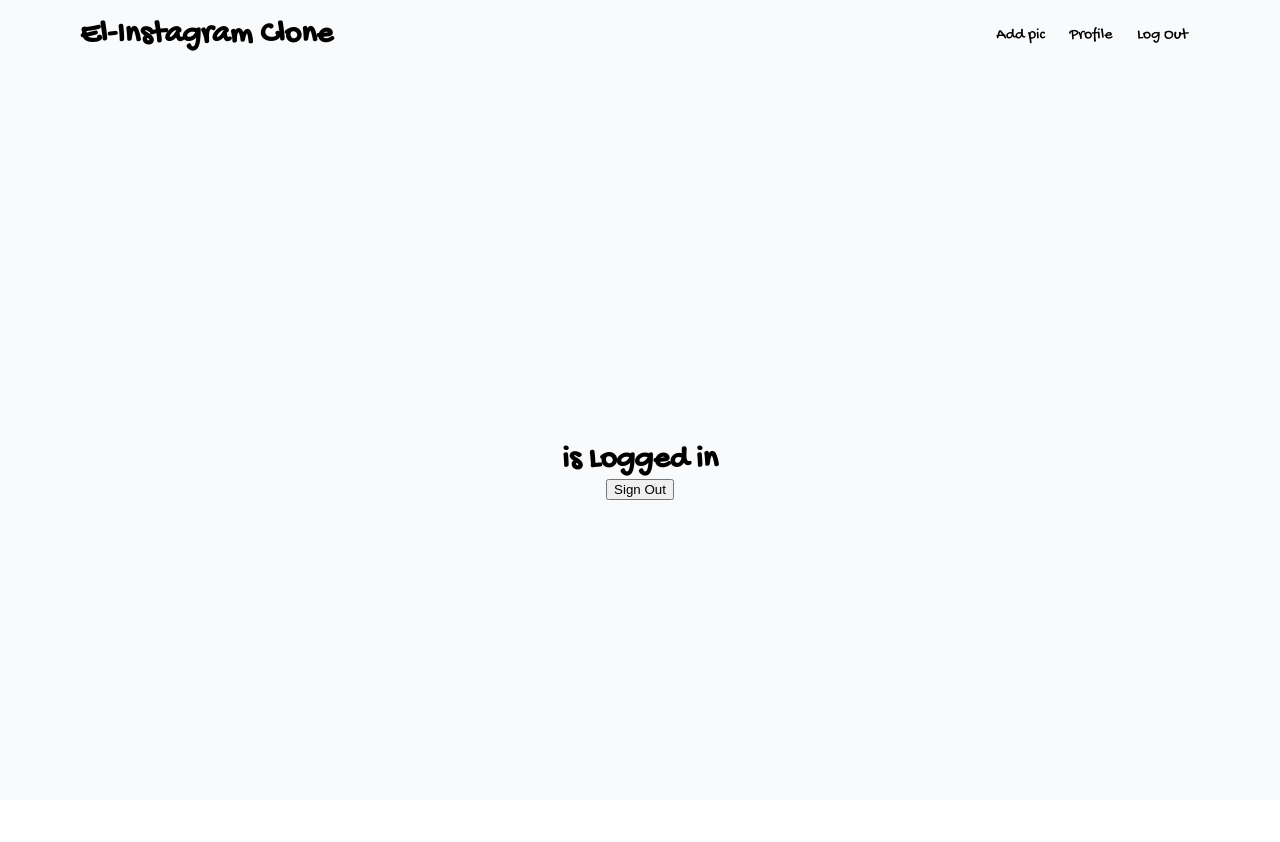
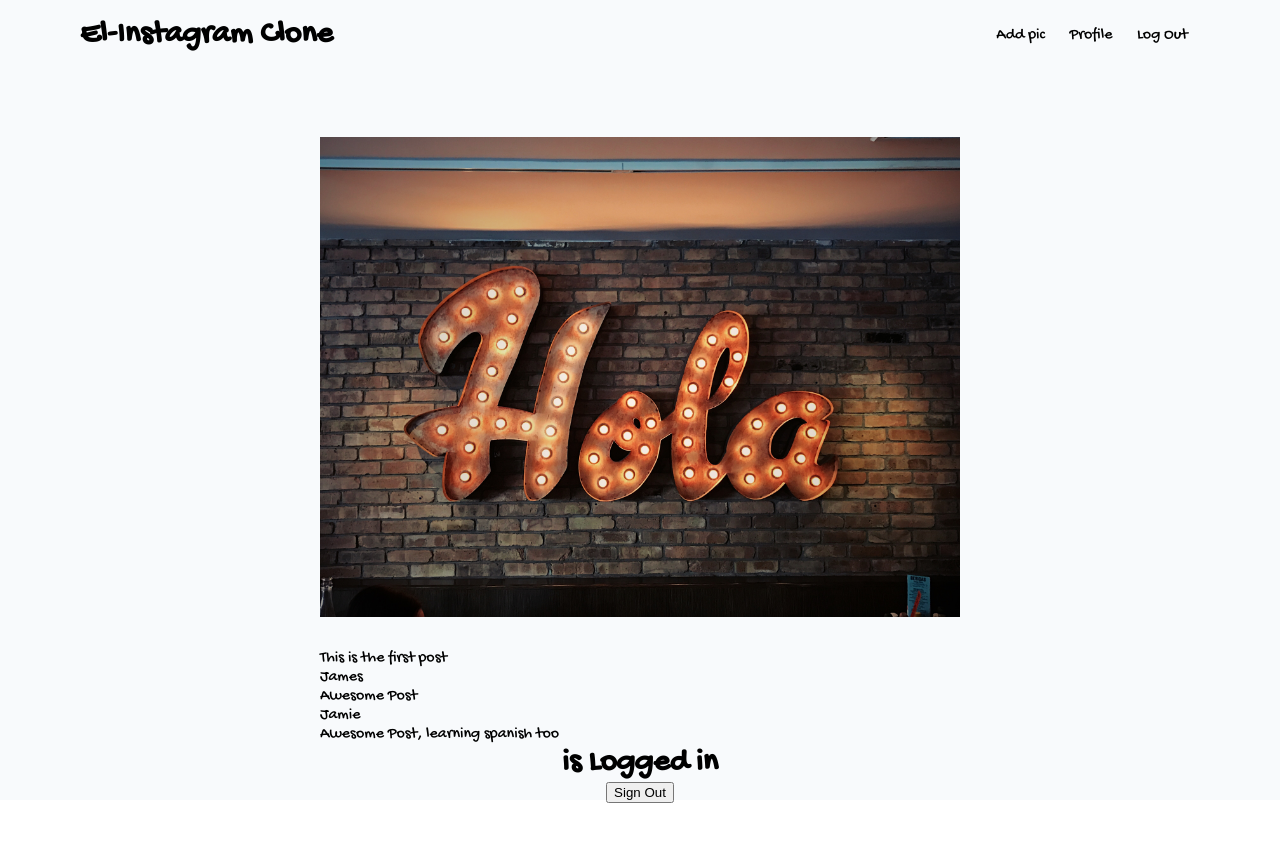
Before and after one commit to rdpinkst/instagram-clone, a React (Create React App) app: page /home in a window 1280 px wide. Shown: the top 842 px of the page. Built offline with nearby package versions, Linux system fonts and the light colour scheme.

Commit message:
Started Post component with fake data

```diff
--- a/src/App.css
+++ b/src/App.css
@@ -7,3 +7,15 @@
     height: 100vh;
     background-color: #F8FAFC;
 }
+.postContainer{
+    width: 50%;
+    display: flex;
+    flex-direction: column;
+}
+.postImage{
+    object-fit: contain;
+    width: 100%;
+    height: 25%;
+    align-self: center;
+    padding-bottom: 2rem;
+}
--- a/src/components/Homepage.js
+++ b/src/components/Homepage.js
@@ -3,15 +3,28 @@ import { auth } from "../firebase";
 import { signOut } from "firebase/auth";
 import { Navigate } from "react-router-dom";
 import HomeNavbar from "./HomeNavbar";
+import Post from "./Post"
 import "./Homepage.css";
 
-function Homepage({user, setUser}) {
+const firstPost = {
+  uid: 1,
+  picUrl: "hola.jpg",
+  caption: "This is the first post",
+  comments: [
+    { userName: "James", message: "Awesome Post", uid: 1 },
+    { userName: "Jamie", message: "Awesome Post, learning spanish too", uid:2 },
+  ],
+  likes: ["James", "Jamie", "Charles", "Shawn"]
+};
+
+function Homepage({ user, setUser }) {
   const [signedOut, setSignedOut] = useState(false);
+  const [postData, setPostData] = useState(firstPost);
 
   const logOut = async () => {
     signOut(auth)
       .then(() => {
-        setUser({})
+        setUser({});
         setSignedOut(true);
         console.log("Logged Out");
       })
@@ -25,6 +38,7 @@ function Homepage({user, setUser}) {
       <HomeNavbar />
       {signedOut && <Navigate to="/" replace={true} />}
       <div className="content">
+        <Post postData={postData} />
         <h1>{user.email} is Logged in</h1>
         <button onClick={logOut}>Sign Out</button>
       </div>
--- /dev/null
+++ b/src/components/Post.js
@@ -0,0 +1,23 @@
+import React from "react";
+
+function Post( {postData} ) {
+
+    const comments = postData.comments.map(comment => {
+        return (
+            <div key={comment.uid}>
+                <p>{comment.userName}</p>
+                <p>{comment.message}</p>
+            </div>
+        )
+    })
+
+    return (
+        <div className="postContainer">
+            <img className="postImage" src={`/${postData.picUrl}`} alt="spanish learning" />
+            <p>{postData.caption}</p>
+            {comments}
+        </div>
+    )
+}
+
+export default Post;
```
Also changed, not shown: public/hola.jpg (added), public/logo192.png (deleted).
